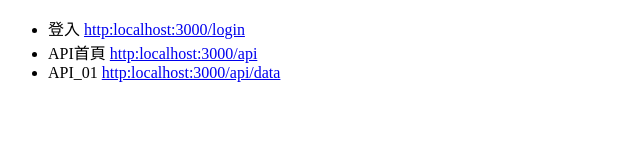
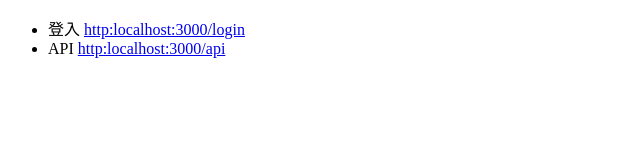
Before and after one commit to yiyu0x/JWT-101, a website: page public/index.html in a window 1280 px wide. Shown: the whole page, without its empty margins (0-640 px from the left). Drawn offline with Linux system fonts and the light colour scheme.

Commit message:
add debug msg

```diff
--- a/public/index.html
+++ b/public/index.html
@@ -7,8 +7,7 @@
 <body>
 	<ul>
 		<li>登入 <a href="/login" target="_blank">http:localhost:3000/login</a></li>
-		<li>API首頁 <a href="/api" target="_blank">http:localhost:3000/api</a></li>
-		<li>API_01 <a href="/api/data" target="_blank">http:localhost:3000/api/data</a></li>
+		<li>API <a href="/api" target="_blank">http:localhost:3000/api</a></li>
 	</ul>
 </body>
 </html>
--- a/server.js
+++ b/server.js
@@ -46,7 +46,7 @@ app.post('/login', (req, res) => {
 const api = express.Router()
 api.use((req, res, next) => {
 	let token = req.headers.auth
-	console.log('token', token)
+	console.log('received token:', token)
 	if (token) {
 		jwt.verify(token, 'secret', (err, decoded) => {
 			if (err) {
```
